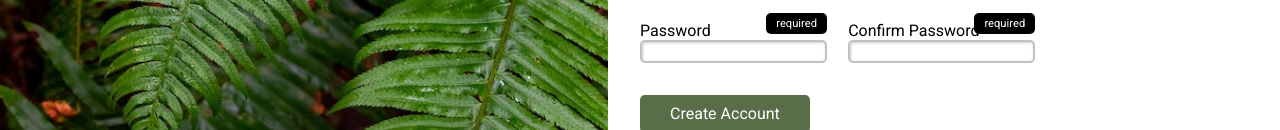
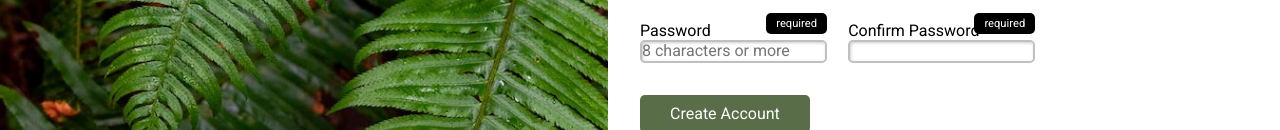
Before and after one commit to madzi-hove/Sign-up-form, a plain HTML site: page index.html in a window 1280 px wide. Shown: the part 472-602 px from the top of the page. Drawn offline with Linux system fonts and the light colour scheme.

Commit message:
add password placeholder

```diff
--- a/index.html
+++ b/index.html
@@ -70,7 +70,7 @@
 				<div class="section">
 					<div class="section__item">
 						<label for="pwd">Password</label>
-						<input type="password" id="pwd" name="pwd" required>
+						<input type="password" id="pwd" name="pwd" required placeholder="8 characters or more">
 						<span></span>
 					</div>
 					<div class="section__item">
```
